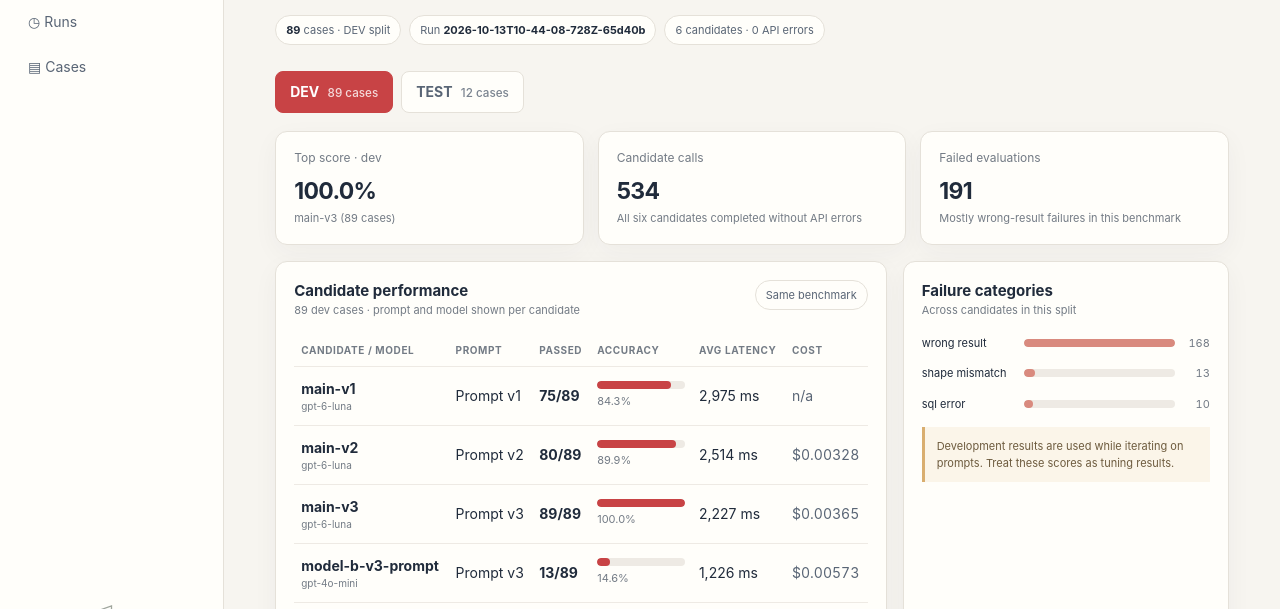
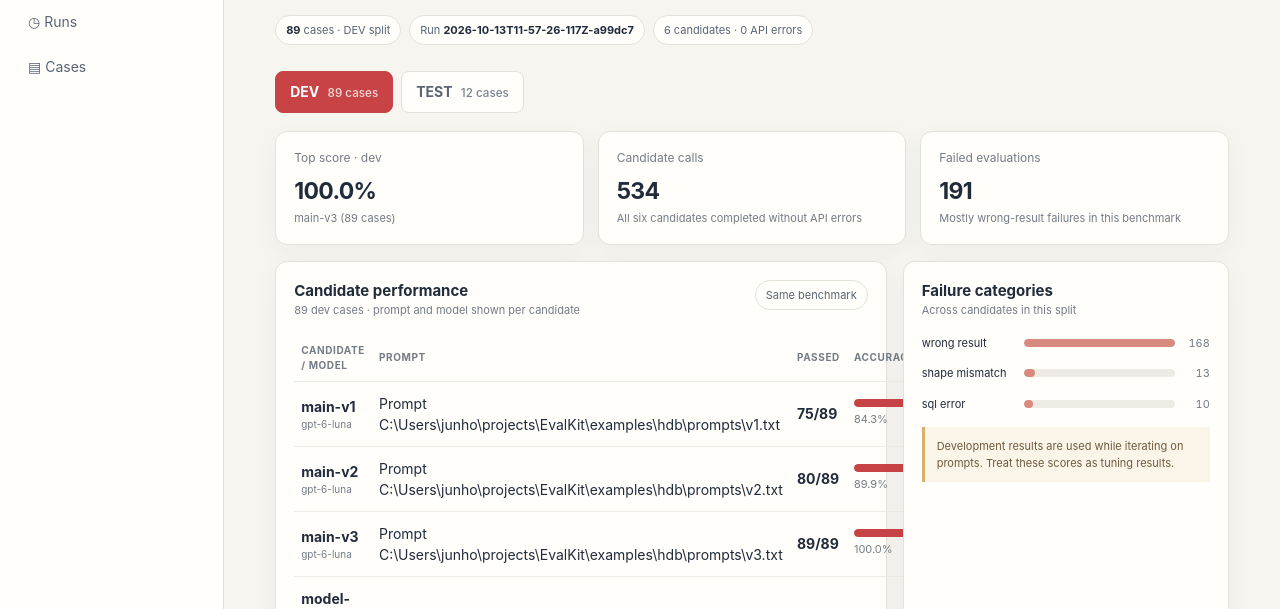
Before and after one commit to sealfromdowntown/EvalKit, a website: page dashboard/index.html in a window 1280 px wide. Shown: the part 166-775 px from the top of the page. Drawn offline with Linux system fonts and the light colour scheme.

Commit message:
migrate run candidate data scheme

```diff
--- /dev/null
+++ b/dashboard/data/dev.json
@@ -0,0 +1,84 @@
+{
+  "split": "dev",
+  "cases": 89,
+  "runId": "2026-10-13T11-57-26-117Z-a99dc7",
+  "startedAt": "2026-10-13T11:57:26.118Z",
+  "candidates": [
+    {
+      "name": "main-v1",
+      "model": "gpt-6-luna",
+      "prompt": "C:\\Users\\junho\\projects\\EvalKit\\examples\\hdb\\prompts\\v1.txt",
+      "passed": 75,
+      "total": 89,
+      "latency": 2975,
+      "cost": null,
+      "failures": {
+        "wrong_result": 14
+      }
+    },
+    {
+      "name": "main-v2",
+      "model": "gpt-6-luna",
+      "prompt": "C:\\Users\\junho\\projects\\EvalKit\\examples\\hdb\\prompts\\v2.txt",
+      "passed": 80,
+      "total": 89,
+      "latency": 2514,
+      "cost": 0.003284699999999999,
+      "failures": {
+        "wrong_result": 9
+      }
+    },
+    {
+      "name": "main-v3",
+      "model": "gpt-6-luna",
+      "prompt": "C:\\Users\\junho\\projects\\EvalKit\\examples\\hdb\\prompts\\v3.txt",
+      "passed": 89,
+      "total": 89,
+      "latency": 2227,
+      "cost": 0.00365015,
+      "failures": {}
+    },
+    {
+      "name": "model-b-v3-prompt",
+      "model": "gpt-4o-mini",
+      "prompt": "C:\\Users\\junho\\projects\\EvalKit\\examples\\hdb\\prompts\\v3.txt",
+      "passed": 13,
+      "total": 89,
+      "latency": 1226,
+      "cost": 0.005731199999999998,
+      "failures": {
+        "wrong_result": 70,
+        "shape_mismatch": 5,
+        "sql_error": 1
+      }
+    },
+    {
+      "name": "model-c-v3-prompt",
+      "model": "gpt-4.1-nano",
+      "prompt": "C:\\Users\\junho\\projects\\EvalKit\\examples\\hdb\\prompts\\v3.txt",
+      "passed": 19,
+      "total": 89,
+      "latency": 921,
+      "cost": 0.003740000000000001,
+      "failures": {
+        "wrong_result": 58,
+        "sql_error": 7,
+        "shape_mismatch": 5
+      }
+    },
+    {
+      "name": "model-d-v3-prompt",
+      "model": "gpt-5.4-nano",
+      "prompt": "C:\\Users\\junho\\projects\\EvalKit\\examples\\hdb\\prompts\\v3.txt",
+      "passed": 67,
+      "total": 89,
+      "latency": 1045,
+      "cost": 0.010535,
+      "failures": {
+        "wrong_result": 17,
+        "sql_error": 2,
+        "shape_mismatch": 3
+      }
+    }
+  ]
+}
--- /dev/null
+++ b/dashboard/data/test.json
@@ -0,0 +1,78 @@
+{
+  "split": "test",
+  "cases": 12,
+  "runId": "2026-10-13T11-57-35-990Z-58f1a4",
+  "startedAt": "2026-10-13T11:57:35.991Z",
+  "candidates": [
+    {
+      "name": "main-v1",
+      "model": "gpt-6-luna",
+      "prompt": "C:\\Users\\junho\\projects\\EvalKit\\examples\\hdb\\prompts\\v1.txt",
+      "passed": 10,
+      "total": 12,
+      "latency": 2295,
+      "cost": 0.00042455,
+      "failures": {
+        "wrong_result": 2
+      }
+    },
+    {
+      "name": "main-v2",
+      "model": "gpt-6-luna",
+      "prompt": "C:\\Users\\junho\\projects\\EvalKit\\examples\\hdb\\prompts\\v2.txt",
+      "passed": 12,
+      "total": 12,
+      "latency": 1998,
+      "cost": 0.0004124,
+      "failures": {}
+    },
+    {
+      "name": "main-v3",
+      "model": "gpt-6-luna",
+      "prompt": "C:\\Users\\junho\\projects\\EvalKit\\examples\\hdb\\prompts\\v3.txt",
+      "passed": 12,
+      "total": 12,
+      "latency": 2017,
+      "cost": 0.00042550000000000004,
+      "failures": {}
+    },
+    {
+      "name": "model-b-v3-prompt",
+      "model": "gpt-4o-mini",
+      "prompt": "C:\\Users\\junho\\projects\\EvalKit\\examples\\hdb\\prompts\\v3.txt",
+      "passed": 0,
+      "total": 12,
+      "latency": 1652,
+      "cost": 0.00069645,
+      "failures": {
+        "wrong_result": 11,
+        "shape_mismatch": 1
+      }
+    },
+    {
+      "name": "model-c-v3-prompt",
+      "model": "gpt-4.1-nano",
+      "prompt": "C:\\Users\\junho\\projects\\EvalKit\\examples\\hdb\\prompts\\v3.txt",
+      "passed": 2,
+      "total": 12,
+      "latency": 914,
+      "cost": 0.0004303,
+      "failures": {
+        "wrong_result": 9,
+        "shape_mismatch": 1
+      }
+    },
+    {
+      "name": "model-d-v3-prompt",
+      "model": "gpt-5.4-nano",
+      "prompt": "C:\\Users\\junho\\projects\\EvalKit\\examples\\hdb\\prompts\\v3.txt",
+      "passed": 9,
+      "total": 12,
+      "latency": 997,
+      "cost": 0.0011782000000000001,
+      "failures": {
+        "wrong_result": 3
+      }
+    }
+  ]
+}
--- a/dashboard/index.html
+++ b/dashboard/index.html
@@ -215,30 +215,7 @@
 </div>
 
 <script>
-  const experiments = {
-    dev: {
-      split: "dev", cases: 89, runId: "2026-10-13T10-44-08-728Z-65d40b",
-      candidates: [
-        { name: "main-v1", model: "gpt-6-luna", prompt: "v1", passed: 75, total: 89, latency: 2975, cost: null, failures: { wrong_result: 14 } },
-        { name: "main-v2", model: "gpt-6-luna", prompt: "v2", passed: 80, total: 89, latency: 2514, cost: 0.00328, failures: { wrong_result: 9 } },
-        { name: "main-v3", model: "gpt-6-luna", prompt: "v3", passed: 89, total: 89, latency: 2227, cost: 0.00365, failures: {} },
-        { name: "model-b-v3-prompt", model: "gpt-4o-mini", prompt: "v3", passed: 13, total: 89, latency: 1226, cost: 0.00573, failures: { wrong_result: 70, shape_mismatch: 5, sql_error: 1 } },
-        { name: "model-c-v3-prompt", model: "gpt-4.1-nano", prompt: "v3", passed: 19, total: 89, latency: 921, cost: 0.00374, failures: { wrong_result: 58, shape_mismatch: 5, sql_error: 7 } },
-        { name: "model-d-v3-prompt", model: "gpt-5.4-nano", prompt: "v3", passed: 67, total: 89, latency: 1045, cost: 0.01053, failures: { wrong_result: 17, shape_mismatch: 3, sql_error: 2 } }
-      ]
-    },
-    test: {
-      split: "test", cases: 12, runId: "2026-10-13T10-44-18-963Z-8540ae",
-      candidates: [
-        { name: "main-v1", model: "gpt-6-luna", prompt: "v1", passed: 10, total: 12, latency: 2295, cost: 0.00042, failures: { wrong_result: 2 } },
-        { name: "main-v2", model: "gpt-6-luna", prompt: "v2", passed: 12, total: 12, latency: 1998, cost: 0.00041, failures: {} },
-        { name: "main-v3", model: "gpt-6-luna", prompt: "v3", passed: 12, total: 12, latency: 2017, cost: 0.00043, failures: {} },
-        { name: "model-b-v3-prompt", model: "gpt-4o-mini", prompt: "v3", passed: 0, total: 12, latency: 1652, cost: 0.00070, failures: { wrong_result: 11, shape_mismatch: 1 } },
-        { name: "model-c-v3-prompt", model: "gpt-4.1-nano", prompt: "v3", passed: 2, total: 12, latency: 914, cost: 0.00043, failures: { wrong_result: 9, shape_mismatch: 1 } },
-        { name: "model-d-v3-prompt", model: "gpt-5.4-nano", prompt: "v3", passed: 9, total: 12, latency: 997, cost: 0.00118, failures: { wrong_result: 3 } }
-      ]
-    }
-  };
+  let experiments = {};
 
   const money = value => value == null ? "n/a" : "$" + value.toFixed(5);
   const accuracy = c => (100 * c.passed / c.total);
@@ -307,7 +284,23 @@
   }
   document.querySelector("#devTab").addEventListener("click", () => selectSplit("dev"));
   document.querySelector("#testTab").addEventListener("click", () => selectSplit("test"));
-  render();
+  Promise.all([
+  fetch("./data/dev.json").then((response) => {
+    if (!response.ok) throw new Error("Could not load dev results");
+    return response.json();
+  }),
+  fetch("./data/test.json").then((response) => {
+    if (!response.ok) throw new Error("Could not load test results");
+    return response.json();
+  }),
+])
+  .then(([dev, test]) => {
+    experiments = { dev, test };
+    render();
+  })
+  .catch((error) => {
+    document.querySelector("#summaryCards").textContent = error.message;
+  });
 </script>
 </body>
 </html>
--- a/src/cli/index.ts
+++ b/src/cli/index.ts
@@ -2,6 +2,7 @@ import { Command } from "commander";
 import { existsSync, readFileSync, writeFileSync } from "node:fs";
 import { loadCases } from "../cases/load";
 import { registerRun } from "./run";
+import { registerExport } from "./export";
 import { registerCompare } from "./compare";
 import {
   computeExpected,
@@ -82,6 +83,7 @@ program
 
 registerRun(program);
 registerCompare(program);
+registerExport(program);
 program.parseAsync(process.argv).catch((e: unknown) => {
   console.error(e instanceof Error ? e.message : e);
   process.exit(1);
```
Also changed, not shown: src/cli/export.ts (added, +115 -0 lines), src/db/results.ts (+48 -0 lines), src/runner/run.ts (+28 -1 lines).
